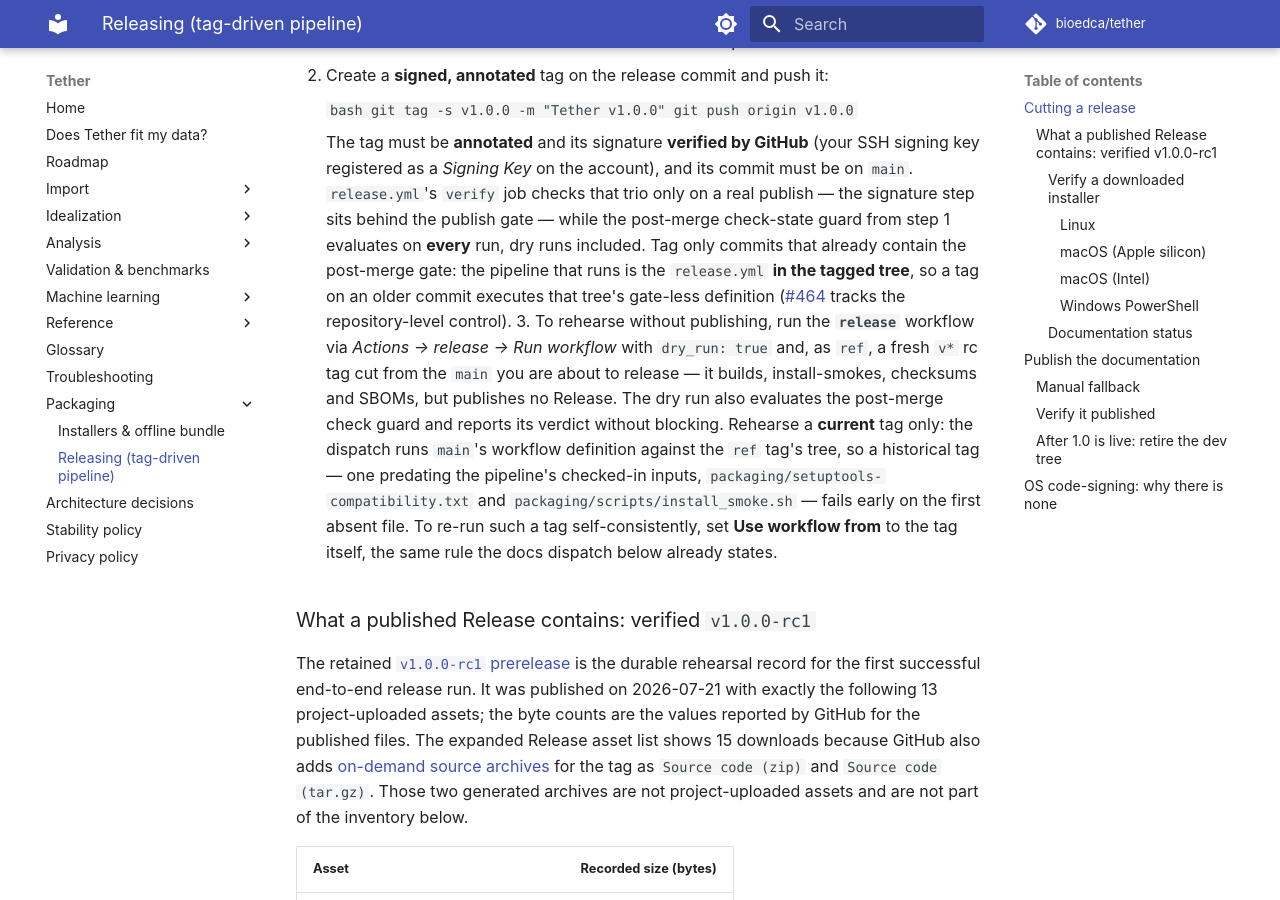
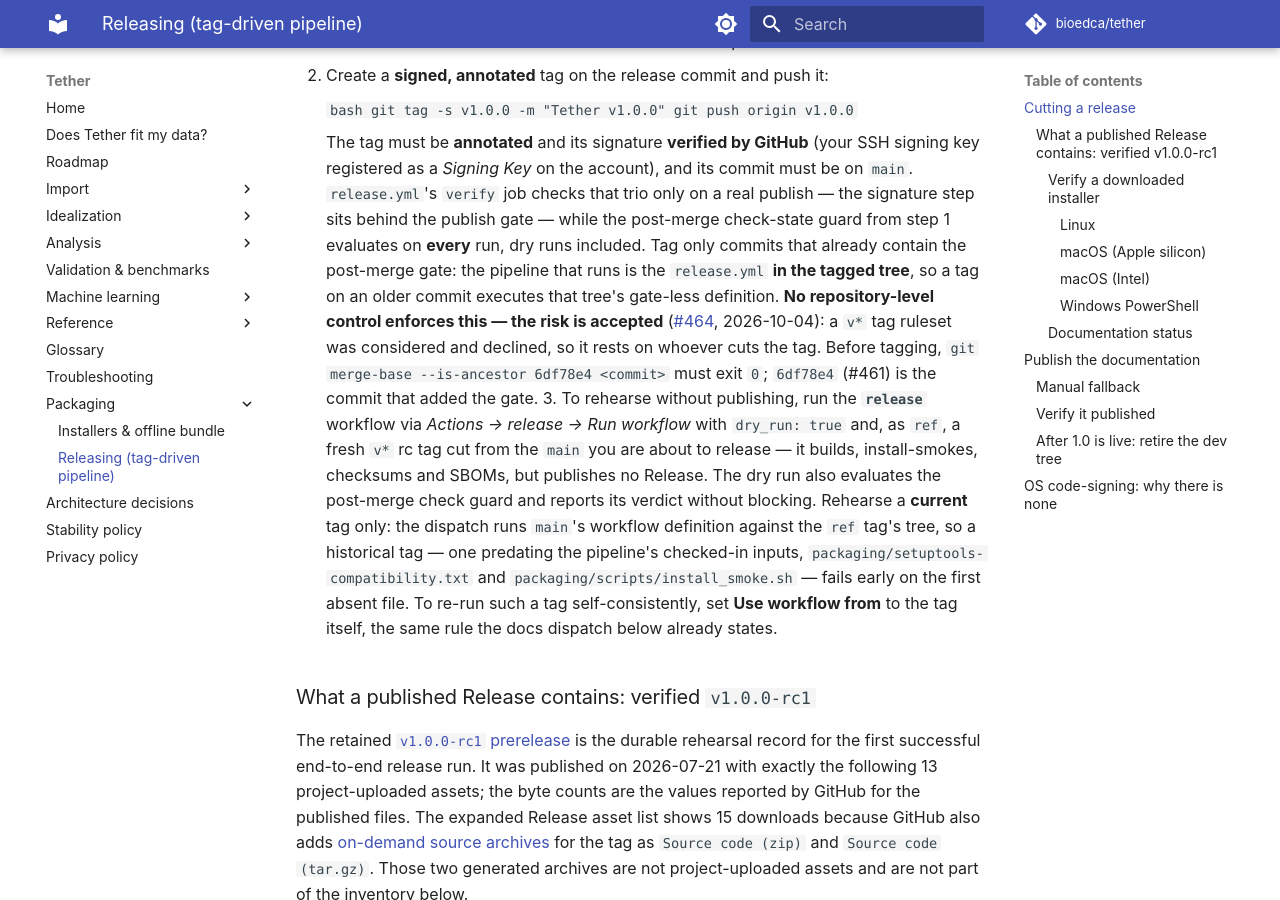
Before and after one commit to bioedca/tether, an MkDocs documentation site: the page built from docs/release.md, in a window 1280 px wide and 900 px high, scrolled down 1169 px. Built offline with MkDocs 1.6.1 and Material for MkDocs 9.7.7, drawn with Linux system fonts in a browser that asks for light colours; comment, search, counter and statistics services are not loaded; the version menu is left out.

Commit message:
docs(release): record the accepted pre-gate tag risk (#464)
The maintainer accepted the risk rather than adding a v* tag ruleset
(2026-10-04). docs/release.md step 2 now says no repository-level
control enforces 'tag only commits that contain the post-merge gate',
and gives the check a release cutter runs instead:
git merge-base --is-ancestor 6df78e4 <commit> (6df78e4 is #461, which
added the gate) -- exit 0 on main, exit 1 on the gate's parent.

Refs #464

```diff
--- a/docs/release.md
+++ b/docs/release.md
@@ -58,8 +58,11 @@ release**, not the binaries, and it is unaffected by any of the above.
     from step 1 evaluates on **every** run, dry runs included. Tag only commits that
     already contain the post-merge gate: the pipeline that runs is the `release.yml` **in
     the tagged tree**, so a tag on an older commit executes that tree's gate-less
-    definition ([#464](https://github.com/bioedca/tether/issues/464) tracks the
-    repository-level control).
+    definition. **No repository-level control enforces this — the risk is accepted**
+    ([#464](https://github.com/bioedca/tether/issues/464), 2026-10-04): a `v*` tag ruleset
+    was considered and declined, so it rests on whoever cuts the tag. Before tagging,
+    `git merge-base --is-ancestor 6df78e4 <commit>` must exit `0`; `6df78e4` (#461) is the
+    commit that added the gate.
 3. To rehearse without publishing, run the **`release`** workflow via *Actions → release
    → Run workflow* with `dry_run: true` and, as `ref`, a fresh `v*` rc tag cut from the
    `main` you are about to release — it builds, install-smokes, checksums and SBOMs, but
```
